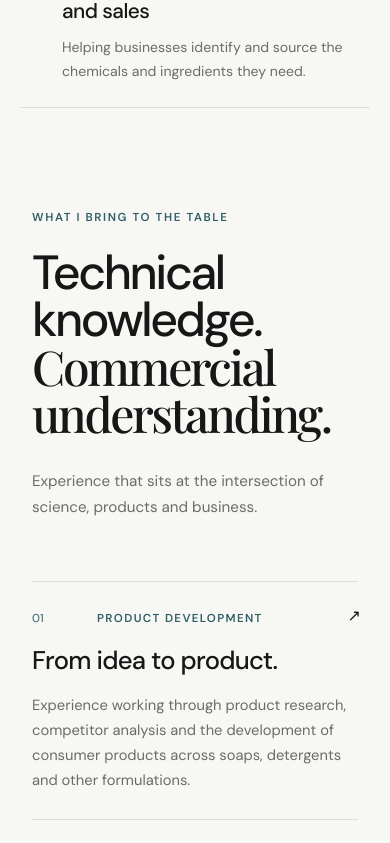
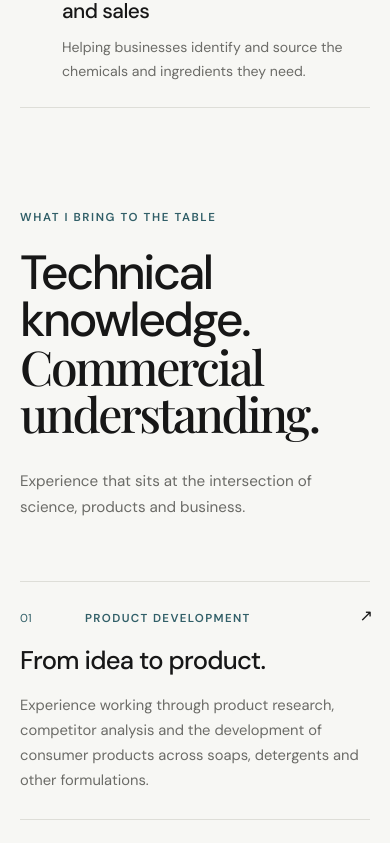
Before and after one commit to Confinesofgrace/matanmi-lawal, a React (Vite) app: page / in a window 390 px wide. Shown: the part 1941-2784 px from the top of the page. Built offline with nearby package versions, Linux system fonts and the light colour scheme; a web font is replaced by a local one.

Commit message:
Mobile- 20px padding to sides

```diff
--- a/src/Components/Contact/Contact.css
+++ b/src/Components/Contact/Contact.css
@@ -162,7 +162,7 @@
 
 @media (max-width: 900px) {
   .contact {
-    padding: 100px 32px 50px;
+    padding: 100px 20px 50px;
   }
 
   .contact-header h2 {
--- a/src/Components/Expertise/Expertise.css
+++ b/src/Components/Expertise/Expertise.css
@@ -201,7 +201,7 @@
 
 @media (max-width: 900px) {
   .expertise {
-    padding: 90px 32px;
+    padding: 90px 20px;
 
     grid-template-columns: 1fr;
     gap: 60px;
```
